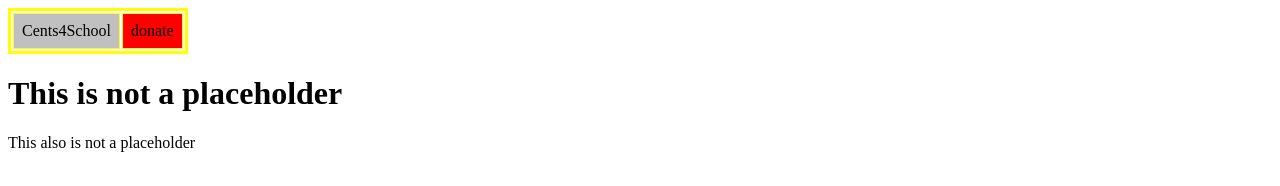
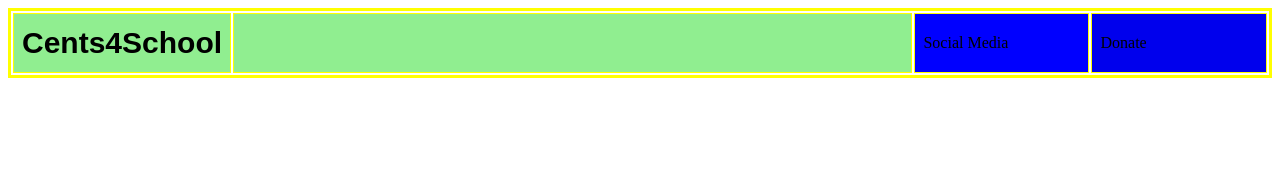
Before and after one commit to davidhamilton6/Cents4Schools, a plain HTML site: page index.html in a window 1280 px wide. Drawn offline with Linux system fonts and the light colour scheme.

Commit message:
Fixed code deletion

```diff
--- a/index.html
+++ b/index.html
@@ -1,22 +1,26 @@
 <!DOCTYPE html>
 <html>
-	<head>
-		<TABLE BORDER=3 CELLSPACING=.5 CELLPADDING=8 bordercolor="yellow">
+
+    <head>
+	    <title> Cents4Schools </title>
+		<meta charset="uft-8">
+        <Style> .BoldIt { font-size: 30px; font-weight: bold; font-family: fantasy; </style>
+    	<!-- Top bar -->
+        <TABLE BORDER=3 CELLSPACING=.5 CELLPADDING=8 bordercolor="yellow" width=100% height=70>
 		<tr>
-			<td bgcolor=#c0c0c0> Cents4School </td>
-			<td bgcolor="red"> donate </td>
+			<td bgcolor="lightgreen" width=10%> <a class="BoldIt"> Cents4School </a> </td>
+			<td bgcolor="lightgreen" width=60%> </td>
+            <td bgcolor="blue" width=15%> Social Media </td>
+            <td bgcolor="lightred" width=15%> Donate </td>
 		</tr>
 		</table>
-		<title> Cents4Schools </title>
-		<meta charset="uft-8">
-		<Style>
-			 {
-				background-color: Grey ;
-			}
-		</Style>
+        <!-- Pictures -->
+            <td <img src="cent-symbol.jpg" alt="The robot did not load this image. Sorry!" width=33% height=800>
+            <td <img src="schoolrobot.jpg" alt="The robot did not load this image. Sorry!" width=33% height=800>
+            <td <img src="House4school,jpg" alt="The robot did not load this image. Sorry!" width=33% height=800>
 	</head>
-	<body>
-		<h1> This is not a placeholder </h1>
-		<p> This also is not a placeholder </p>
-	</body>
+
+    <body>
+
+    </body>
 </html>
```
